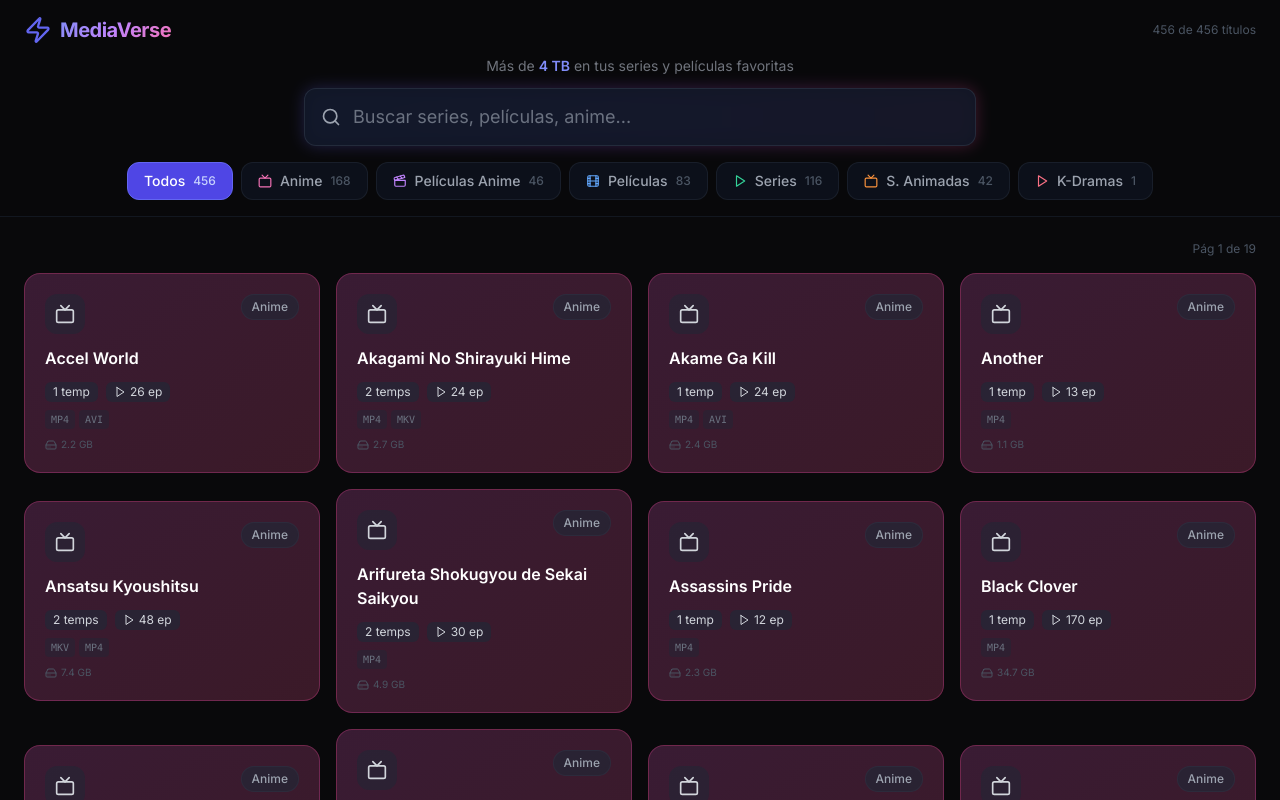
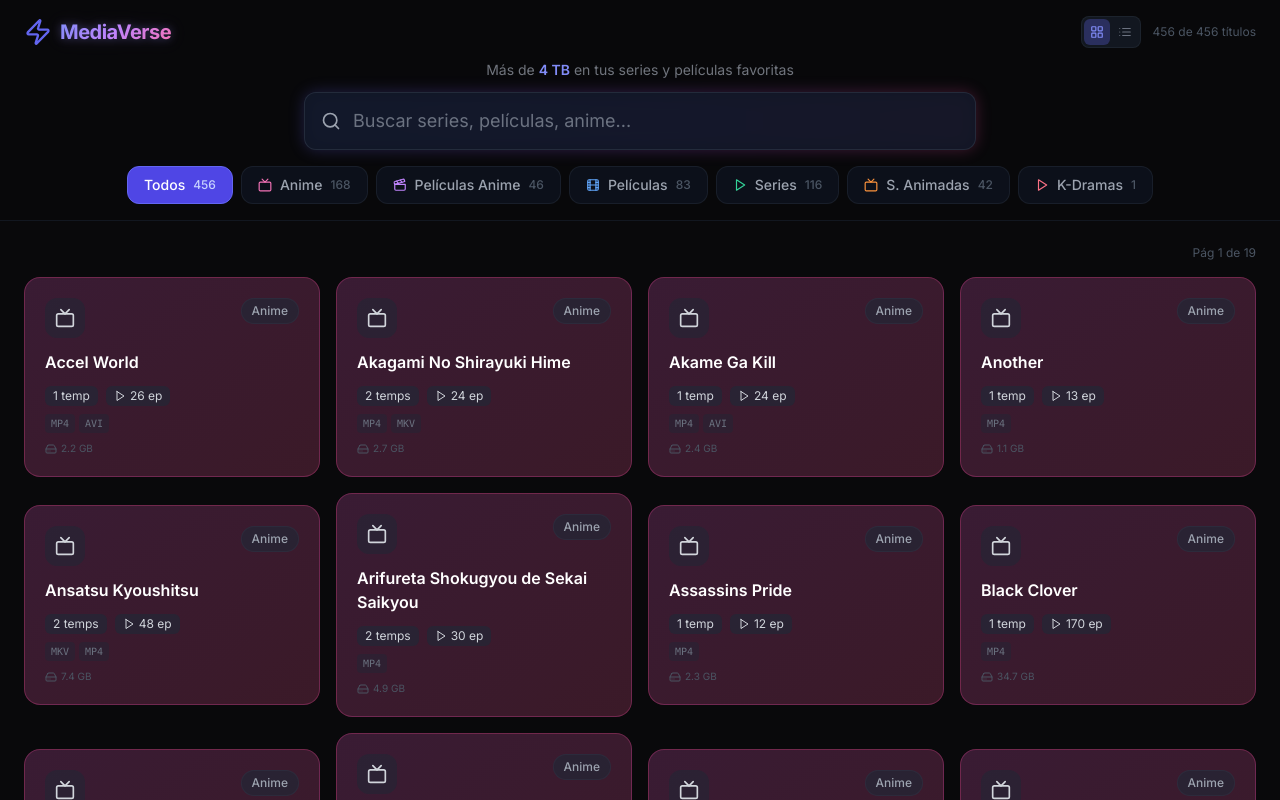
Before and after one commit to Ernesto581/MediaVerse, a Next.js app: page / in a window 1280 px wide. Shown: the top 800 px of the page. Built offline with nearby package versions, Linux system fonts and the light colour scheme.

Commit message:
Agregar glow animado en logo, badge NUEVO y toggle grid/lista

```diff
--- a/src/app/globals.css
+++ b/src/app/globals.css
@@ -45,6 +45,16 @@
   -webkit-background-clip: text;
   -webkit-text-fill-color: transparent;
   background-clip: text;
+  animation: glow 3s ease-in-out infinite alternate;
+}
+
+@keyframes glow {
+  0% {
+    filter: drop-shadow(0 0 4px rgba(129, 140, 248, 0.3)) drop-shadow(0 0 8px rgba(192, 132, 252, 0.15));
+  }
+  100% {
+    filter: drop-shadow(0 0 8px rgba(244, 114, 182, 0.4)) drop-shadow(0 0 16px rgba(129, 140, 248, 0.25));
+  }
 }
 
 .line-clamp-2 {
--- a/src/app/page.tsx
+++ b/src/app/page.tsx
@@ -9,7 +9,7 @@
 import FilterBar from '@/components/FilterBar'
 import Pagination from '@/components/Pagination'
 import RequestForm from '@/components/RequestForm'
-import { Zap } from 'lucide-react'
+import { Zap, LayoutGrid, List } from 'lucide-react'
 
 const ITEMS_PER_PAGE = 24
 
@@ -18,6 +18,7 @@
   const [selectedType, setSelectedType] = useState('')
   const [selectedItem, setSelectedItem] = useState<MediaItem | null>(null)
   const [page, setPage] = useState(1)
+  const [viewMode, setViewMode] = useState<'grid' | 'list'>('grid')
 
   const handleSearch = useCallback((q: string) => {
     setQuery(q)
@@ -56,9 +57,27 @@
                 <span className="gradient-text">MediaVerse</span>
               </h1>
             </div>
-            <span className="text-xs text-gray-600">
-              {filtered.length} de {allMedia.length} títulos
-            </span>
+            <div className="flex items-center gap-3">
+              <div className="flex items-center gap-0.5 bg-gray-800/50 rounded-lg p-0.5 border border-gray-700/30">
+                <button
+                  onClick={() => setViewMode('grid')}
+                  className={`p-1.5 rounded-md transition-all ${viewMode === 'grid' ? 'bg-indigo-500/30 text-indigo-400' : 'text-gray-500 hover:text-gray-400'}`}
+                  title="Vista en cuadrícula"
+                >
+                  <LayoutGrid className="h-3.5 w-3.5" />
+                </button>
+                <button
+                  onClick={() => setViewMode('list')}
+                  className={`p-1.5 rounded-md transition-all ${viewMode === 'list' ? 'bg-indigo-500/30 text-indigo-400' : 'text-gray-500 hover:text-gray-400'}`}
+                  title="Vista en lista"
+                >
+                  <List className="h-3.5 w-3.5" />
+                </button>
+              </div>
+              <span className="text-xs text-gray-600">
+                {filtered.length} de {allMedia.length} títulos
+              </span>
+            </div>
           </div>
           <p className="text-sm text-gray-400/70 text-center mb-3 -mt-1">
             Más de <span className="text-indigo-400 font-semibold">4 TB</span> en tus series y películas favoritas
@@ -99,12 +118,16 @@
                 </span>
               )}
             </div>
-            <div className="grid grid-cols-1 sm:grid-cols-2 lg:grid-cols-3 xl:grid-cols-4 gap-4">
+            <div className={viewMode === 'grid'
+              ? 'grid grid-cols-1 sm:grid-cols-2 lg:grid-cols-3 xl:grid-cols-4 gap-4'
+              : 'flex flex-col gap-2'
+            }>
               {paginated.map((item) => (
                 <MediaCard
                   key={item.id}
                   item={item}
                   onClick={setSelectedItem}
+                  compact={viewMode === 'list'}
                 />
               ))}
             </div>
--- a/src/components/MediaCard.tsx
+++ b/src/components/MediaCard.tsx
@@ -6,6 +6,7 @@
 interface MediaCardProps {
   item: MediaItem
   onClick: (item: MediaItem) => void
+  compact?: boolean
 }
 
 const typeIcons: Record<string, typeof Film> = {
@@ -46,7 +47,7 @@
   return item.type === 'movie' || item.type === 'anime-movie'
 }
 
-export default function MediaCard({ item, onClick }: MediaCardProps) {
+export default function MediaCard({ item, onClick, compact }: MediaCardProps) {
   const Icon = typeIcons[item.type] || Film
   const gradient = typeColors[item.type] || typeColors.movie
   const movieLike = isMovieType(item)
@@ -60,8 +61,68 @@
     ? [...new Set(item.seasons.flatMap((s) => s.formats))]
     : item.format ? [item.format] : []
 
+  const newCategories = ['anime-series-new', 'incomplete']
+  const isNew = newCategories.includes(item.category)
+
   const totalSize = item.sizeBytes
     || (item.seasons ? item.seasons.reduce((sum, s) => sum + (s.sizeBytes || 0), 0) : undefined)
+
+  if (compact) {
+    return (
+      <button
+        onClick={() => onClick(item)}
+        className="text-left group relative w-full"
+      >
+        <div className={`relative bg-gradient-to-r ${gradient} border rounded-xl p-3
+          hover:bg-gray-800/40 transition-all duration-200
+          backdrop-blur-sm bg-gray-900/60 cursor-pointer flex items-center gap-4`}
+        >
+          <div className="p-2 rounded-lg bg-gray-800/50 shrink-0">
+            <Icon className="h-4 w-4 text-gray-300" />
+          </div>
+
+          <div className="flex-1 min-w-0 flex items-center gap-3">
+            <div className="flex-1 min-w-0">
+              <div className="flex items-center gap-2">
+                <h3 className="font-medium text-white text-sm truncate group-hover:text-indigo-300 transition-colors">
+                  {item.title}
+                </h3>
+                {isNew && (
+                  <span className="text-[9px] font-bold px-1.5 py-0.5 rounded-full bg-indigo-500/20 text-indigo-400 border border-indigo-500/30 animate-pulse shrink-0">
+                    NUEVO
+                  </span>
+                )}
+              </div>
+              <div className="flex items-center gap-2 mt-0.5">
+                <span className="text-[11px] text-gray-500">{typeLabels[item.type] || item.type}</span>
+                {item.year && <span className="text-[11px] text-gray-600">{item.year}</span>}
+                {totalEpisodes > 0 && !movieLike && (
+                  <span className="text-[11px] text-gray-600">{totalEpisodes} ep</span>
+                )}
+              </div>
+            </div>
+
+            <div className="flex items-center gap-3 shrink-0">
+              {formats.length > 0 && (
+                <span className="text-[10px] px-1.5 py-0.5 rounded bg-gray-800/40 text-gray-500 font-mono uppercase">
+                  {formats[0]}{formats.length > 1 ? ` +${formats.length - 1}` : ''}
+                </span>
+              )}
+              {item.resolution && (
+                <span className="text-[10px] text-indigo-400/70 font-mono">{item.resolution}</span>
+              )}
+              {totalSize && (
+                <span className="text-[10px] text-gray-600 flex items-center gap-1">
+                  <HardDrive className="h-3 w-3" />
+                  {formatBytes(totalSize)}
+                </span>
+              )}
+            </div>
+          </div>
+        </div>
+      </button>
+    )
+  }
 
   return (
     <button
@@ -76,9 +137,16 @@
           <div className="p-2.5 rounded-xl bg-gray-800/50 group-hover:bg-gray-800/80 transition-colors">
             <Icon className="h-5 w-5 text-gray-300" />
           </div>
-          <span className="text-xs font-medium px-2.5 py-1 rounded-full bg-gray-800/60 text-gray-400 border border-gray-700/30">
-            {typeLabels[item.type] || item.type}
-          </span>
+          <div className="flex items-center gap-1.5">
+            {isNew && (
+              <span className="text-[10px] font-bold px-2 py-0.5 rounded-full bg-indigo-500/20 text-indigo-400 border border-indigo-500/30 animate-pulse">
+                NUEVO
+              </span>
+            )}
+            <span className="text-xs font-medium px-2.5 py-1 rounded-full bg-gray-800/60 text-gray-400 border border-gray-700/30">
+              {typeLabels[item.type] || item.type}
+            </span>
+          </div>
         </div>
 
         <h3 className="font-semibold text-white text-base mb-2 line-clamp-2 group-hover:text-indigo-300 transition-colors">
```
